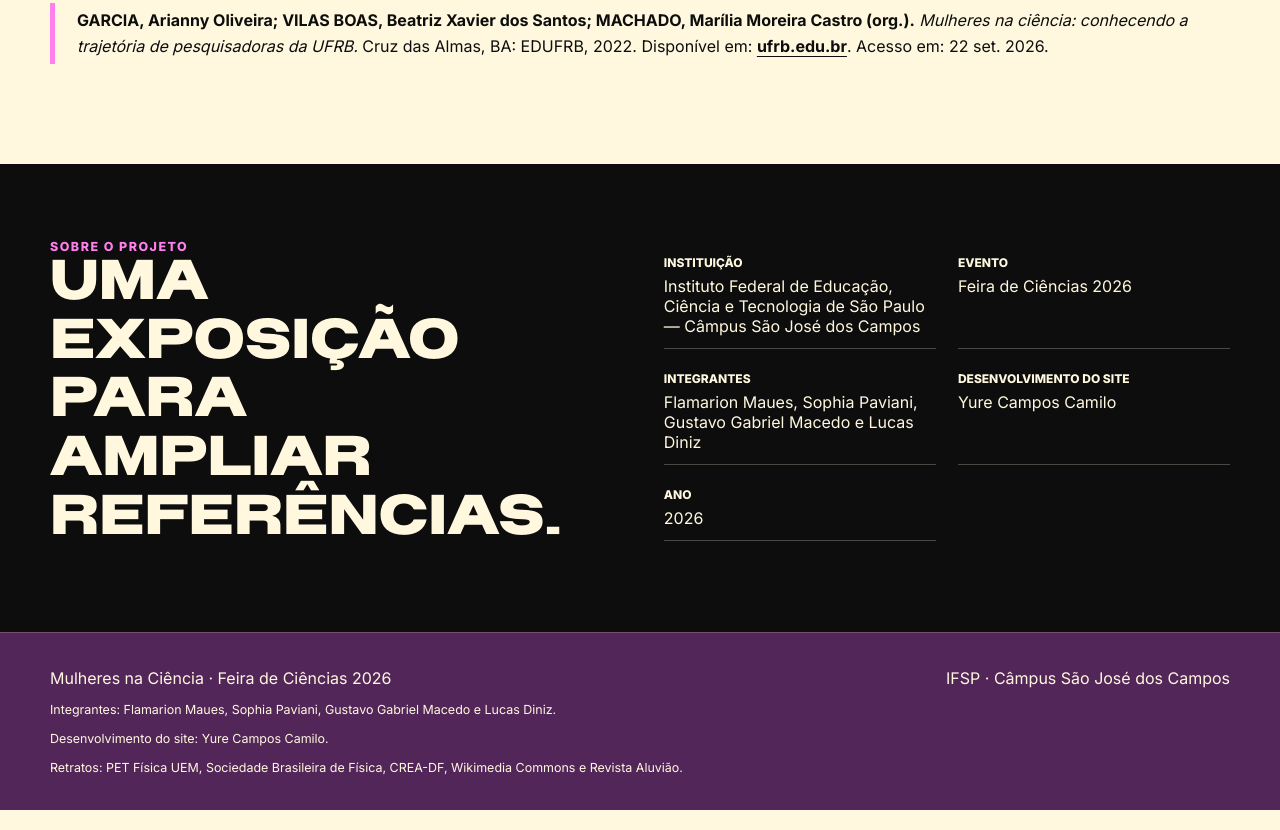
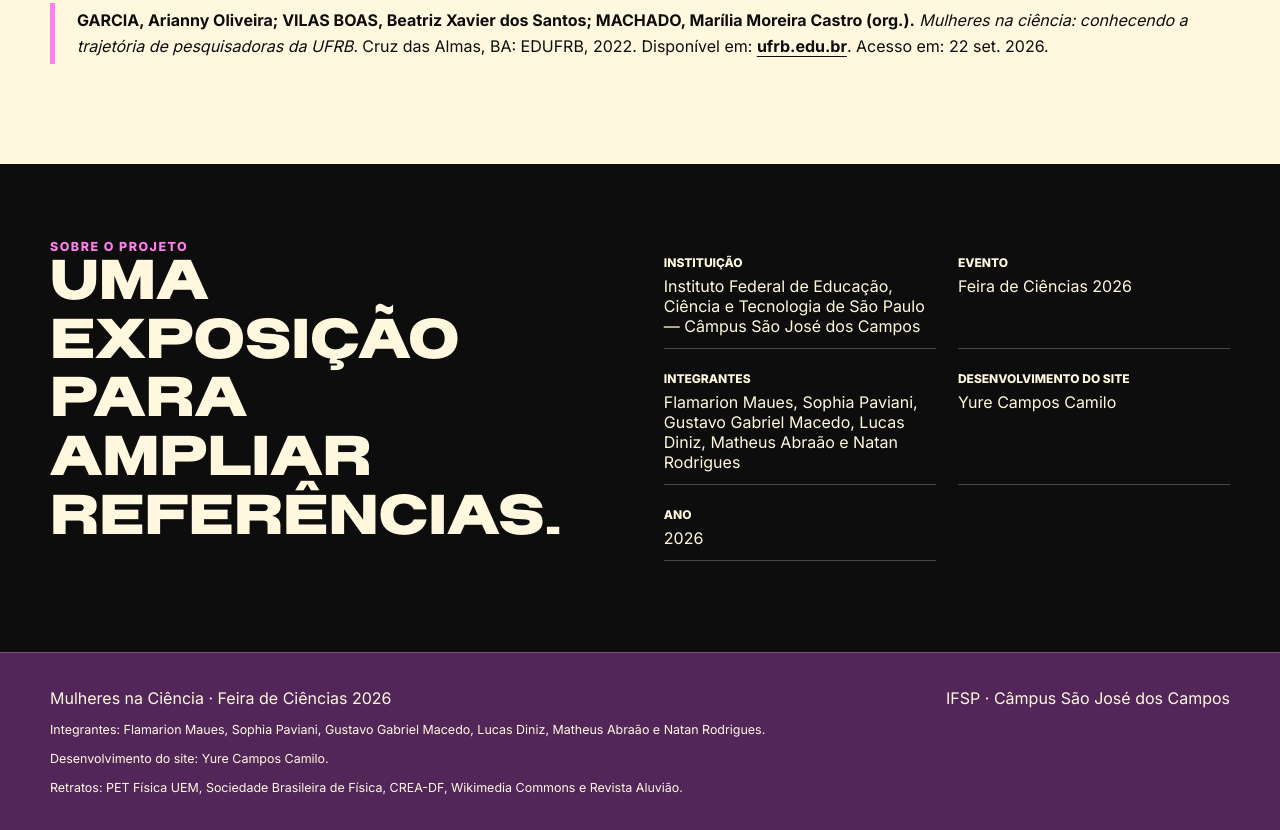
Before and after one commit to yurecamilo/mulheres-na-ciencia, a website: page index.html in a window 1280 px wide. Shown: the part 6311-7141 px from the top of the page. Drawn offline with Linux system fonts and the light colour scheme.

Commit message:
Adiciona Matheus Abraão e Natan Rodrigues aos integrantes do grupo

```diff
--- a/index.html
+++ b/index.html
@@ -15,8 +15,8 @@ html,body{overflow-x:clip}.ticker{display:block;width:100%;min-width:0;animation
 <section class="section impact" id="impacto"><div class="shell impact-grid"><blockquote class="reveal">Ciência também tem nome de mulher.</blockquote><div class="copy reveal"><p>Durante muito tempo, a participação feminina recebeu menos visibilidade do que deveria. Conhecer essas trajetórias mostra que mulheres estiveram — e continuam estando — presentes em diferentes áreas do conhecimento.</p><p>Mostrar essas histórias amplia nossas referências sobre quem pode produzir conhecimento científico.</p><div class="fields"><span>Física</span><span>Engenharia</span><span>Zoologia</span><span>Materiais</span><span>Energia</span><span>Educação</span></div></div></div></section>
 <section class="question"><div class="shell reveal"><div class="kicker">Uma pergunta para levar adiante</div><h2>Marie Curie fez história. <mark class="type-highlight">Mas nunca esteve sozinha.</mark></h2><div class="poll"><p>Quantas dessas cientistas você conhecia?</p><div class="options"><button aria-pressed="false">Nenhuma</button><button aria-pressed="false">1 ou 2</button><button aria-pressed="false">3 ou 4</button><button aria-pressed="false">Todas</button></div><p class="response" aria-live="polite"></p></div></div></section>
 <section class="section references" id="referencias"><div class="shell"><div class="head reveal"><div class="no">04</div><h2>Referências</h2></div><ul class="reference-list"><li><strong>E-DOCENTE.</strong> Mulheres na ciência: 10 cientistas que os estudantes precisam conhecer. <em>E-docente</em>, 9 fev. 2026. Disponível em: <a href="https://www.edocente.com.br/blog/mulheres-na-ciencia-10-cientistas-que-os-estudantes-precisam-conhecer/" target="_blank" rel="noopener noreferrer">edocente.com.br</a>. Acesso em: 22 set. 2026.</li><li><strong>ALONSO, Luri Braga; ALONSO, Luma Braga.</strong> <em>Cientistas brasileiras: o que elas fizeram pela ciência.</em> Goiânia: Cegraf UFG, 2020. Disponível em: <a href="https://publica.ciar.ufg.br/ebooks/ebook-cientistas-brasileiras/02.html" target="_blank" rel="noopener noreferrer">publica.ciar.ufg.br</a>. Acesso em: 22 set. 2026.</li><li><strong>GARCIA, Arianny Oliveira; VILAS BOAS, Beatriz Xavier dos Santos; MACHADO, Marília Moreira Castro (org.).</strong> <em>Mulheres na ciência: conhecendo a trajetória de pesquisadoras da UFRB.</em> Cruz das Almas, BA: EDUFRB, 2022. Disponível em: <a href="https://www1.ufrb.edu.br/editora/component/phocadownload/category/2-e-books?download=319:mulheres-na-ciencia-conhecendo-a-trajetoria-de-pesquisadoras-da-ufrb" target="_blank" rel="noopener noreferrer">ufrb.edu.br</a>. Acesso em: 22 set. 2026.</li></ul></div></section>
-<section class="about" id="sobre"><div class="shell about-grid"><div><div class="kicker">Sobre o projeto</div><h2>Uma exposição para ampliar referências.</h2></div><dl class="info"><div><dt>Instituição</dt><dd>Instituto Federal de Educação, Ciência e Tecnologia de São Paulo — Câmpus São José dos Campos</dd></div><div><dt>Evento</dt><dd>Feira de Ciências 2026</dd></div><div><dt>Integrantes</dt><dd>Flamarion Maues, Sophia Paviani, Gustavo Gabriel Macedo e Lucas Diniz</dd></div><div><dt>Desenvolvimento do site</dt><dd>Yure Campos Camilo</dd></div><div><dt>Ano</dt><dd>2026</dd></div></dl></div></section></main>
-<footer class="footer"><div class="shell"><span>Mulheres na Ciência · Feira de Ciências 2026</span><span>IFSP · Câmpus São José dos Campos</span></div><div class="shell credits">Integrantes: Flamarion Maues, Sophia Paviani, Gustavo Gabriel Macedo e Lucas Diniz.</div><div class="shell credits">Desenvolvimento do site: Yure Campos Camilo.</div><div class="shell credits">Retratos: PET Física UEM, Sociedade Brasileira de Física, CREA-DF, Wikimedia Commons e Revista Aluvião.</div></footer>
+<section class="about" id="sobre"><div class="shell about-grid"><div><div class="kicker">Sobre o projeto</div><h2>Uma exposição para ampliar referências.</h2></div><dl class="info"><div><dt>Instituição</dt><dd>Instituto Federal de Educação, Ciência e Tecnologia de São Paulo — Câmpus São José dos Campos</dd></div><div><dt>Evento</dt><dd>Feira de Ciências 2026</dd></div><div><dt>Integrantes</dt><dd>Flamarion Maues, Sophia Paviani, Gustavo Gabriel Macedo, Lucas Diniz, Matheus Abraão e Natan Rodrigues</dd></div><div><dt>Desenvolvimento do site</dt><dd>Yure Campos Camilo</dd></div><div><dt>Ano</dt><dd>2026</dd></div></dl></div></section></main>
+<footer class="footer"><div class="shell"><span>Mulheres na Ciência · Feira de Ciências 2026</span><span>IFSP · Câmpus São José dos Campos</span></div><div class="shell credits">Integrantes: Flamarion Maues, Sophia Paviani, Gustavo Gabriel Macedo, Lucas Diniz, Matheus Abraão e Natan Rodrigues.</div><div class="shell credits">Desenvolvimento do site: Yure Campos Camilo.</div><div class="shell credits">Retratos: PET Física UEM, Sociedade Brasileira de Física, CREA-DF, Wikimedia Commons e Revista Aluvião.</div></footer>
 <dialog class="dialog" id="bio"><div class="dialog-inner"><button class="close" aria-label="Fechar">×</button><div class="kicker">História em destaque</div><h2 id="bn"></h2><div class="area" id="ba"></div><div id="bt"></div></div></dialog>
 <script>
 const scientists=[
```
